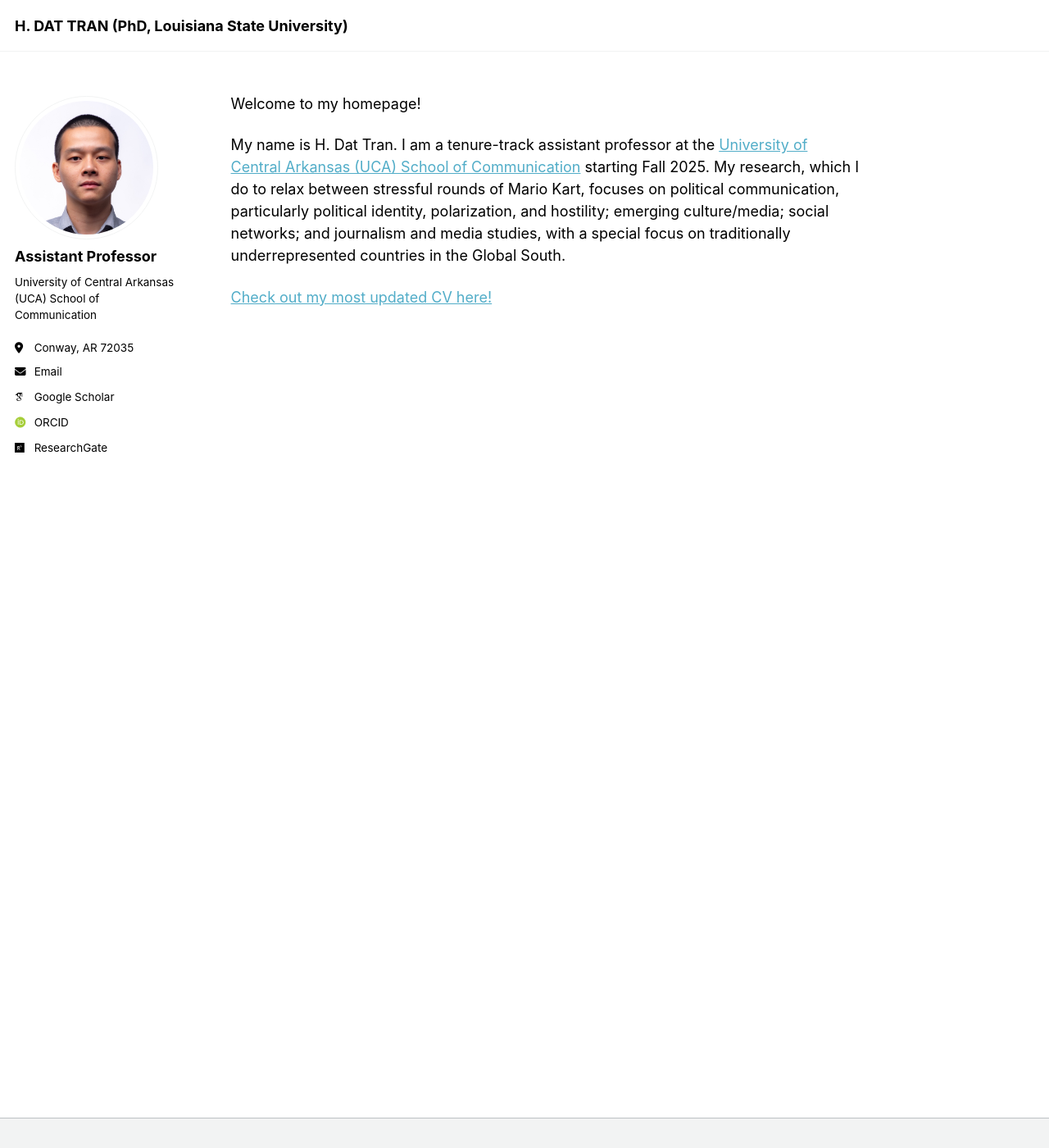
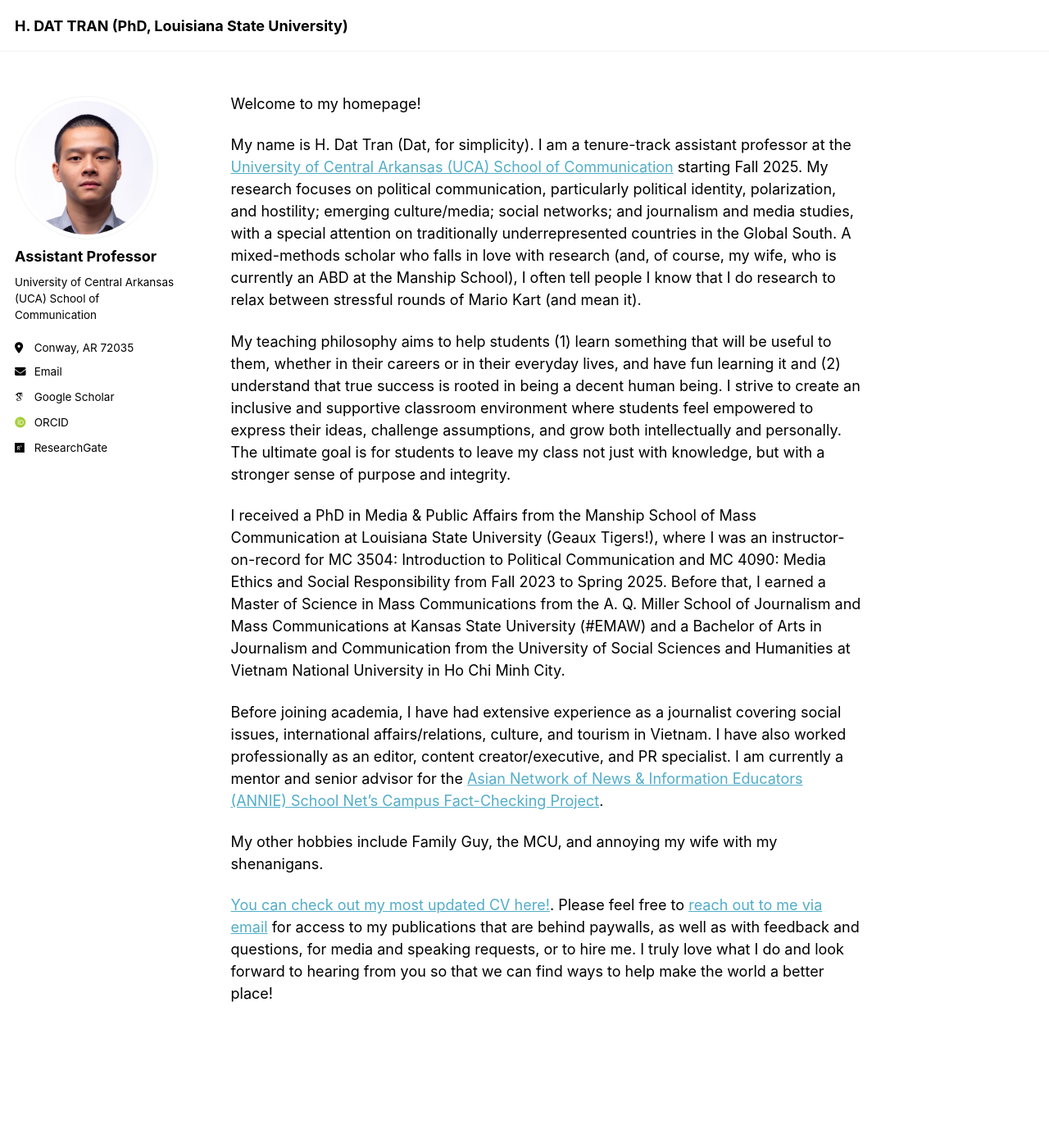
Before and after one commit to hdattran/hdattran.github.io, a Jekyll site: the page built from _pages/about.md, in a window 1280 px wide and 1400 px high. Shown: the whole window at 82% size. Built offline with Jekyll 4.4.1, drawn with Linux system fonts in a browser that asks for light colours; some web fonts are replaced.

Commit message:
Update about.md

```diff
--- a/_pages/about.md
+++ b/_pages/about.md
@@ -9,6 +9,14 @@ redirect_from:
 
 Welcome to my homepage!
 
-My name is H. Dat Tran. I am a tenure-track assistant professor at the [University of Central Arkansas (UCA) School of Communication](https://uca.edu/communication/) starting Fall 2025. My research, which I do to relax between stressful rounds of Mario Kart, focuses on political communication, particularly political identity, polarization, and hostility; emerging culture/media; social networks; and journalism and media studies, with a special focus on traditionally underrepresented countries in the Global South.
+My name is H. Dat Tran (Dat, for simplicity). I am a tenure-track assistant professor at the [University of Central Arkansas (UCA) School of Communication](https://uca.edu/communication/) starting Fall 2025. My research focuses on political communication, particularly political identity, polarization, and hostility; emerging culture/media; social networks; and journalism and media studies, with a special attention on traditionally underrepresented countries in the Global South. A mixed-methods scholar who falls in love with research (and, of course, my wife, who is currently an ABD at the Manship School), I often tell people I know that I do research to relax between stressful rounds of Mario Kart (and mean it).
 
-[Check out my most updated CV here!](/files/CV_HDatTran.pdf)
+My teaching philosophy aims to help students (1) learn something that will be useful to them, whether in their careers or in their everyday lives, and have fun learning it and (2) understand that true success is rooted in being a decent human being. I strive to create an inclusive and supportive classroom environment where students feel empowered to express their ideas, challenge assumptions, and grow both intellectually and personally. The ultimate goal is for students to leave my class not just with knowledge, but with a stronger sense of purpose and integrity.
+
+I received a PhD in Media & Public Affairs from the Manship School of Mass Communication at Louisiana State University (Geaux Tigers!), where I was an instructor-on-record for MC 3504: Introduction to Political Communication and MC 4090: Media Ethics and Social Responsibility from Fall 2023 to Spring 2025. Before that, I earned a Master of Science in Mass Communications from the A. Q. Miller School of Journalism and Mass Communications at Kansas State University (#EMAW) and a Bachelor of Arts in Journalism and Communication from the University of Social Sciences and Humanities at Vietnam National University in Ho Chi Minh City.
+
+Before joining academia, I have had extensive experience as a journalist covering social issues, international affairs/relations, culture, and tourism in Vietnam. I have also worked professionally as an editor, content creator/executive, and PR specialist. I am currently a mentor and senior advisor for the [Asian Network of News & Information Educators (ANNIE) School Net’s Campus Fact-Checking Project](https://talk.annieasia.org/p/annie-school-net-campus-fact-checking).
+
+My other hobbies include Family Guy, the MCU, and annoying my wife with my shenanigans.
+
+[You can check out my most updated CV here!](/files/CV_HDatTran.pdf). Please feel free to [reach out to me via email](mailto:thdat285@gmail.com) for access to my publications that are behind paywalls, as well as with feedback and questions, for media and speaking requests, or to hire me. I truly love what I do and look forward to hearing from you so that we can find ways to help make the world a better place!
```
